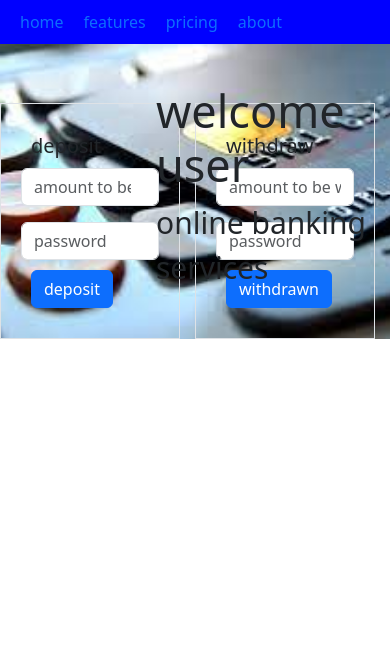
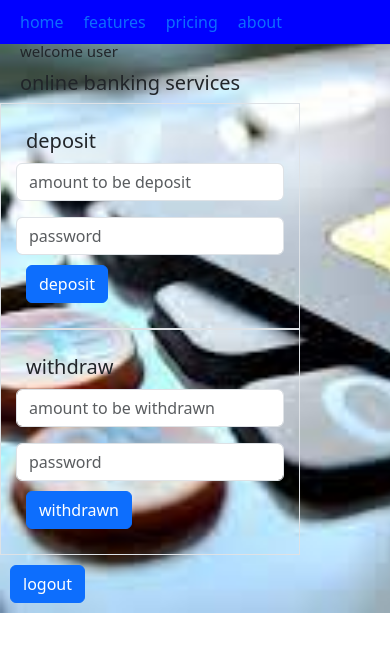
Before and after one commit to Femifranciskmr/bank-site, a plain HTML site: page home.html in a window 390 px wide. Drawn offline with nearby package versions, Linux system fonts and the light colour scheme.

Commit message:
updated code

```diff
--- a/home.html
+++ b/home.html
@@ -8,7 +8,10 @@
     <link href="https://cdn.jsdelivr.net/npm/bootstrap@5.3.2/dist/css/bootstrap.min.css" rel="stylesheet" integrity="sha384-T3c6CoIi6uLrA9TneNEoa7RxnatzjcDSCmG1MXxSR1GAsXEV/Dwwykc2MPK8M2HN" crossorigin="anonymous">
     <script src="https://cdn.jsdelivr.net/npm/bootstrap@5.3.2/dist/js/bootstrap.bundle.min.js" integrity="sha384-C6RzsynM9kWDrMNeT87bh95OGNyZPhcTNXj1NW7RuBCsyN/o0jlpcV8Qyq46cDfL" crossorigin="anonymous"></script>
     <link rel="stylesheet" href="https://cdnjs.cloudflare.com/ajax/libs/font-awesome/6.4.2/css/all.min.css" integrity="sha512-z3gLpd7yknf1YoNbCzqRKc4qyor8gaKU1qmn+CShxbuBusANI9QpRohGBreCFkKxLhei6S9CQXFEbbKuqLg0DA==" crossorigin="anonymous" referrerpolicy="no-referrer" />
-</head>
+
+
+  </head>
+
 <body style="background-image: url('image/homebackimg2.jpg');background-repeat: no-repeat;background-size: cover;  z-index: -1; ">
     <!-- nav section -->
 
@@ -49,7 +52,7 @@
             </div>
 
           </div>
-
+          <a href="#" class="btn btn-primary" onclick="logout()">logout</a>
     </div>
 
 <script src="home.js"></script>
--- a/home.js
+++ b/home.js
@@ -43,3 +43,7 @@ if(withdrawAmount.amount > total){
 function displayBalance(){
   result.innerHTML =`Account balance : ${total}`
 }
+
+function logout(){
+  window.location="index.html"
+}
--- a/index.js
+++ b/index.js
@@ -4,3 +4,7 @@ function loginfu(){
 function registerUserBtn() {
     window.location = "signin.html";
   }
+
+  function getstart(){
+    window.location='login.html'
+}
--- a/style.css
+++ b/style.css
@@ -137,3 +137,31 @@
 .homecardsec h5{
     margin: 10px;
 }
+
+
+@media screen and (max-width:500px) {
+    .homecardsec{
+        display: block;
+        justify-content: start;
+        height: 100%;
+        width: 300px;
+    }
+    .homebanner h2{
+        font-size: 15px;
+    }
+    .homebanner p{
+        font-size: 20px;
+    }
+    .homecardsec .homecard {
+
+        width: 300px;
+        margin-right: 15px;
+        padding: 15px;
+
+    }
+    .homebanner{
+        top: 5%;
+        position: absolute;
+        left: 20px;
+     }
+}
```
Also changed, not shown: index.html (+1 -1 lines), signin.html (+1 -0 lines).
